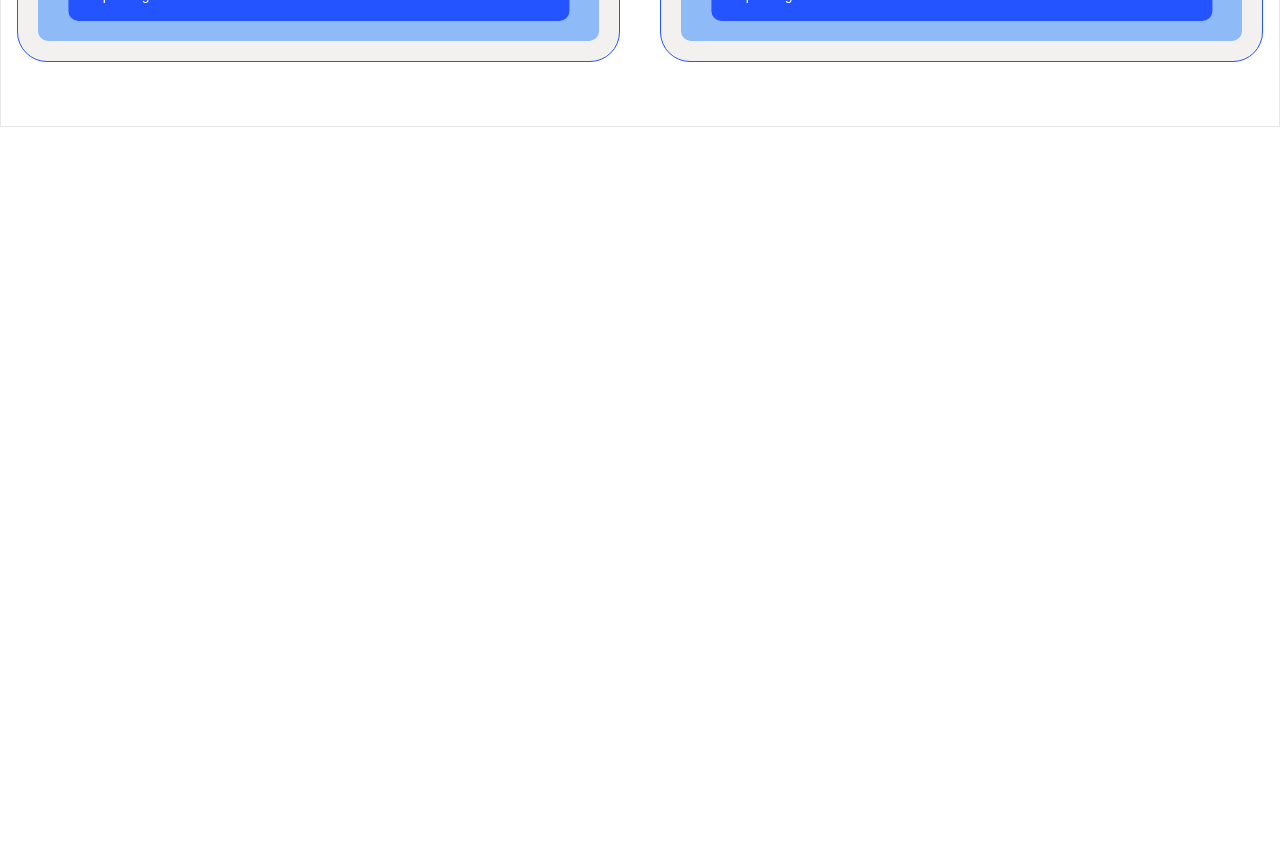
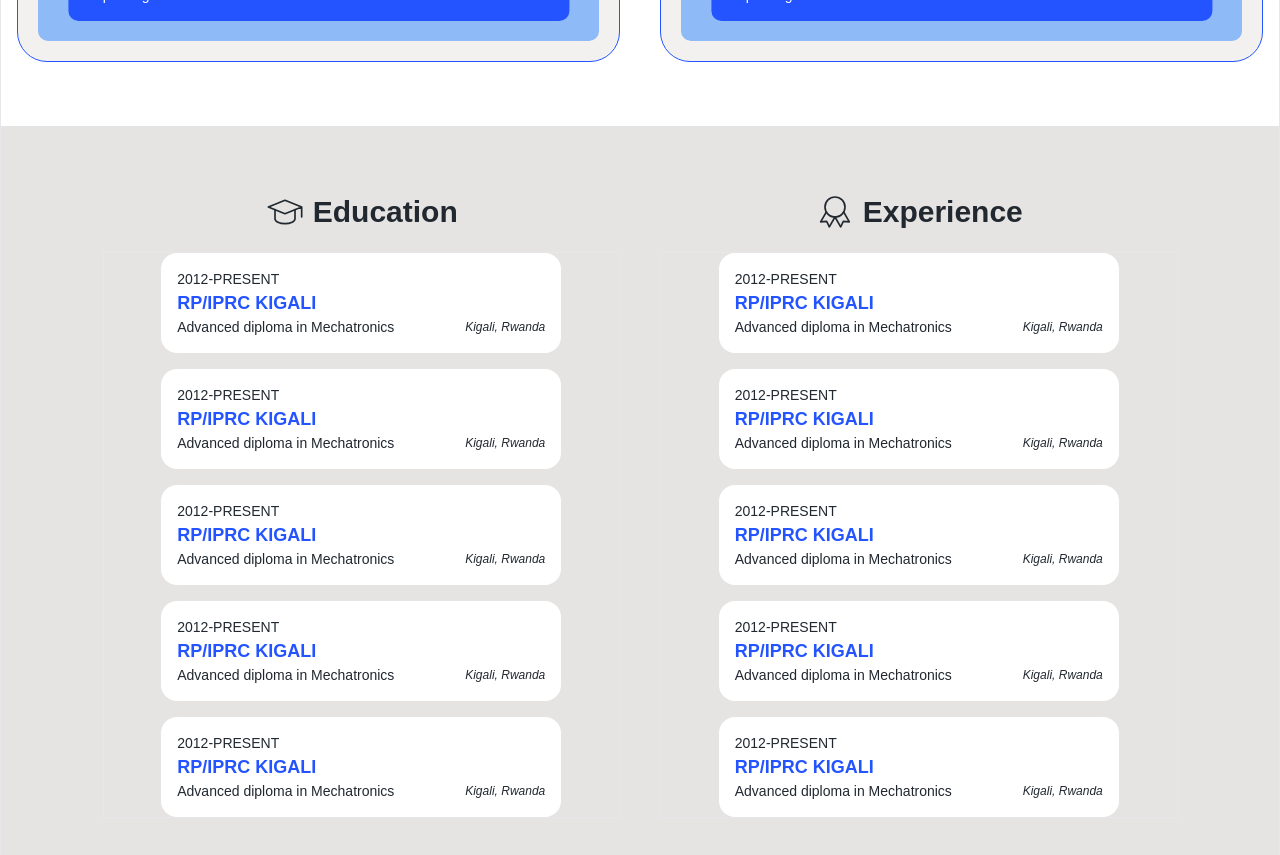
Before and after one commit to Favor-star/my-brand, a React (Vite) app: page / in a window 1280 px wide. Shown: the part 2580-3435 px from the top of the page. Before the commit the page ends 2707 px from the top, so only its background shows below. Built offline with nearby package versions, Linux system fonts and the light colour scheme.

Commit message:
Finishes creating education&experience section

```diff
--- /dev/null
+++ b/src/components/EducExp.tsx
@@ -0,0 +1,226 @@
+import { IconSchool, IconAward } from '@tabler/icons-react';
+import { motion, Variants } from 'framer-motion';
+import { useState } from 'react';
+import { cn } from '../utils';
+
+const EducExp = () => {
+  const [isCardHovered, setIsCardHovered] = useState(false);
+  const [hoveredIndex, setHOveredIndex] = useState<number | null>(null);
+  const [hoveredIndexOne, setHOveredIndexOne] = useState<number | null>(null);
+  const pElemVAriant: Variants = {
+    notHovered: {
+      color: '#212830'
+    },
+    hovered: {
+      color: '#fff'
+    }
+  };
+
+  return (
+    <section className="w-full bg-grayCustom text-blackCustom flex flex-col items-center justify-center px-4 py-16  bg- border-2 border-grayCustom">
+      <main className="w-full 2xl:container flex flex-row gap-10 relative justify-center">
+        <section className="flex flex-col items-center gap-4 w-5/12">
+          <div className="flex flex-row gap-2 mb-1 items-center">
+            <IconSchool stroke={1} className="w-10 h-10" />
+            <p className="font-bold text-3xl text-center">Education</p>
+          </div>
+          <div className="w-full flex flex-col gap-4 justify-center border items-center">
+            {eduExp.map((item, index) => (
+              <motion.div
+                className="w-full max-w-[400px] flex flex-col justify-start  p-4 rounded-2xl bg-white cursor-default select-none relative overflow-hidden"
+                key={index + '-one'}
+                initial={{
+                  opacity: 0.1,
+                  translateX: -10,
+                  background: '#fff'
+                }}
+                whileHover={{
+                  scale: 1.01,
+                  translateY: -3,
+                  background: '#2454FF',
+                  transition: {
+                    duration: 0.5,
+                    type: 'tween'
+                  }
+                }}
+                whileInView={{
+                  opacity: 1,
+                  translateX: 0,
+                  transition: {
+                    delay: 0.3,
+                    duration: 1.3,
+                    type: 'spring'
+                  }
+                }}
+                onMouseEnter={() => {
+                  setIsCardHovered(true);
+                  setHOveredIndexOne(index);
+                }}
+                onMouseLeave={() => {
+                  setIsCardHovered(false);
+                  setHOveredIndexOne(null);
+                }}
+              >
+                <motion.p
+                  className={cn(
+                    'uppercase font-normal text-sm relative z-10'
+                    // isCardHovered && hoveredIndex === index ? 'text-white' : 'text-blackCustom'
+                  )}
+                  variants={pElemVAriant}
+                  initial="notHovered"
+                  animate={isCardHovered && hoveredIndexOne === index ? 'hovered' : 'notHovered'}
+                >
+                  {item.period}
+                </motion.p>
+                <motion.p
+                  className={cn(
+                    'text-lg font-extrabold uppercase text-blueCustom relative z-10 transition-all',
+                    isCardHovered && hoveredIndexOne === index ? 'text-white' : 'text-blueCustom'
+                  )}
+                >
+                  {item.place}
+                </motion.p>
+                <span className="w-full flex justify-between items-center relative z-10 transition-all">
+                  <motion.p
+                    className={cn('text-sm')}
+                    variants={pElemVAriant}
+                    initial="notHovered"
+                    animate={isCardHovered && hoveredIndexOne === index ? 'hovered' : 'notHovered'}
+                  >
+                    {item.deggre}
+                  </motion.p>
+                  <motion.p
+                    className={cn('italic text-xs transition-all')}
+                    variants={pElemVAriant}
+                    initial="notHovered"
+                    animate={isCardHovered && hoveredIndexOne === index ? 'hovered' : 'notHovered'}
+                  >
+                    {item.location}
+                  </motion.p>
+                </span>
+              </motion.div>
+            ))}
+          </div>
+        </section>
+        <section className="flex flex-col items-center gap-4 w-5/12">
+          <div className="flex flex-row gap-2 mb-1 items-center">
+            <IconAward stroke={1} className="w-10 h-10" />
+            <p className="font-bold text-3xl text-center">Experience</p>
+          </div>
+          <div className="w-full flex flex-col gap-4 justify-center border items-center">
+            {eduExp.map((item, index) => (
+              <motion.div
+                className="w-full max-w-[400px] flex flex-col justify-start  p-4 rounded-2xl bg-white cursor-default select-none relative overflow-hidden"
+                key={index + '-two'}
+                initial={{
+                  opacity: 0.1,
+                  translateX: 10,
+                  background: '#fff'
+                }}
+                whileHover={{
+                  scale: 1.01,
+                  translateY: -3,
+                  background: '#2454FF',
+                  transition: {
+                    duration: 0.5,
+                    type: 'tween'
+                  }
+                }}
+                whileInView={{
+                  opacity: 1,
+                  translateX: 0,
+                  transition: {
+                    delay: 0.3,
+                    duration: 1.3,
+                    type: 'spring'
+                  }
+                }}
+                onMouseEnter={() => {
+                  setIsCardHovered(true);
+                  setHOveredIndex(index);
+                }}
+                onMouseLeave={() => {
+                  setIsCardHovered(false);
+                  setHOveredIndex(null);
+                }}
+              >
+                <motion.p
+                  className={cn(
+                    'uppercase font-normal text-sm relative z-10'
+                    // isCardHovered && hoveredIndex === index ? 'text-white' : 'text-blackCustom'
+                  )}
+                  variants={pElemVAriant}
+                  initial="notHovered"
+                  animate={isCardHovered && hoveredIndex === index ? 'hovered' : 'notHovered'}
+                >
+                  {item.period}
+                </motion.p>
+                <motion.p
+                  className={cn(
+                    'text-lg font-extrabold uppercase text-blueCustom relative z-10 transition-all',
+                    isCardHovered && hoveredIndex === index ? 'text-white' : 'text-blueCustom'
+                  )}
+                >
+                  {item.place}
+                </motion.p>
+                <span className="w-full flex justify-between items-center relative z-10 transition-all">
+                  <motion.p
+                    className={cn('text-sm')}
+                    variants={pElemVAriant}
+                    initial="notHovered"
+                    animate={isCardHovered && hoveredIndex === index ? 'hovered' : 'notHovered'}
+                  >
+                    {item.deggre}
+                  </motion.p>
+                  <motion.p
+                    className={cn('italic text-xs transition-all')}
+                    variants={pElemVAriant}
+                    initial="notHovered"
+                    animate={isCardHovered && hoveredIndex === index ? 'hovered' : 'notHovered'}
+                  >
+                    {item.location}
+                  </motion.p>
+                </span>
+              </motion.div>
+            ))}
+          </div>
+        </section>
+      </main>
+    </section>
+  );
+};
+
+export default EducExp;
+
+const eduExp = [
+  {
+    period: '2012-present',
+    place: 'RP/IPRC KIGALI',
+    deggre: 'Advanced diploma in Mechatronics',
+    location: 'Kigali, Rwanda'
+  },
+  {
+    period: '2012-present',
+    place: 'RP/IPRC KIGALI',
+    deggre: 'Advanced diploma in Mechatronics',
+    location: 'Kigali, Rwanda'
+  },
+  {
+    period: '2012-present',
+    place: 'RP/IPRC KIGALI',
+    deggre: 'Advanced diploma in Mechatronics',
+    location: 'Kigali, Rwanda'
+  },
+  {
+    period: '2012-present',
+    place: 'RP/IPRC KIGALI',
+    deggre: 'Advanced diploma in Mechatronics',
+    location: 'Kigali, Rwanda'
+  },
+  {
+    period: '2012-present',
+    place: 'RP/IPRC KIGALI',
+    deggre: 'Advanced diploma in Mechatronics',
+    location: 'Kigali, Rwanda'
+  }
+];
--- a/src/index.css
+++ b/src/index.css
@@ -13,17 +13,24 @@
 }
 
 ::-webkit-scrollbar {
+  width: 10px;
+
+}
+
+
+::-webkit-scrollbar-track {
+  background-color: inherit;
+
+}
+/* ::-webkit-scrollbar-corner {
   display: none;
+} */
+::-webkit-scrollbar-button {
+  background-color: inherit;
+  height: 10px;
 }
-::-webkit-scrollbar-track {
-  display: none;
+::-webkit-scrollbar-thumb {
+
+  background-color: #212830;
+
 }
-::-webkit-scrollbar-corner {
-  display: none;
-}
-::-webkit-scrollbar-button {
-  display: none;
-}
-::-webkit-scrollbar-thumb{
- display: none;
-}
--- a/src/pages/Homepage.tsx
+++ b/src/pages/Homepage.tsx
@@ -5,6 +5,7 @@ import HeroSection from '../components/HeroSection';
 import MyServices from '../components/MyServices';
 import MyWorks from '../components/MyWorks';
 import { motion, useScroll, useMotionValue, useSpring } from 'framer-motion';
+import EducExp from '../components/EducExp';
 
 const Homepage = () => {
   const { scrollYProgress } = useScroll();
@@ -47,6 +48,7 @@ const Homepage = () => {
       </div>
       <MyServices />
       <MyWorks />
+      <EducExp />
       <motion.div
         className="fixed right-1 top-0 h-full w-2 bg-blackCustom block "
         style={{ scaleY: scaleY, transformOrigin: 'top' }}
```
